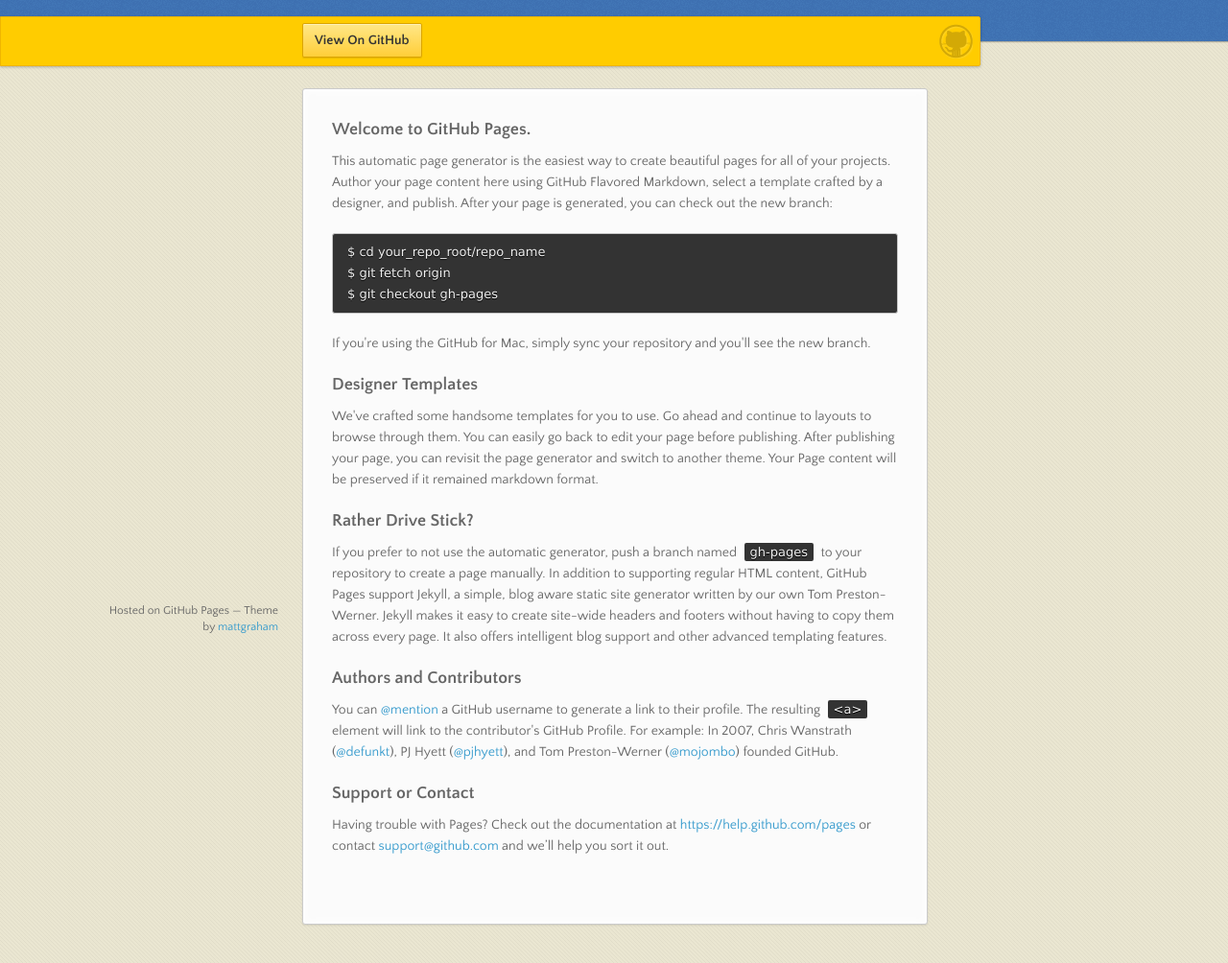
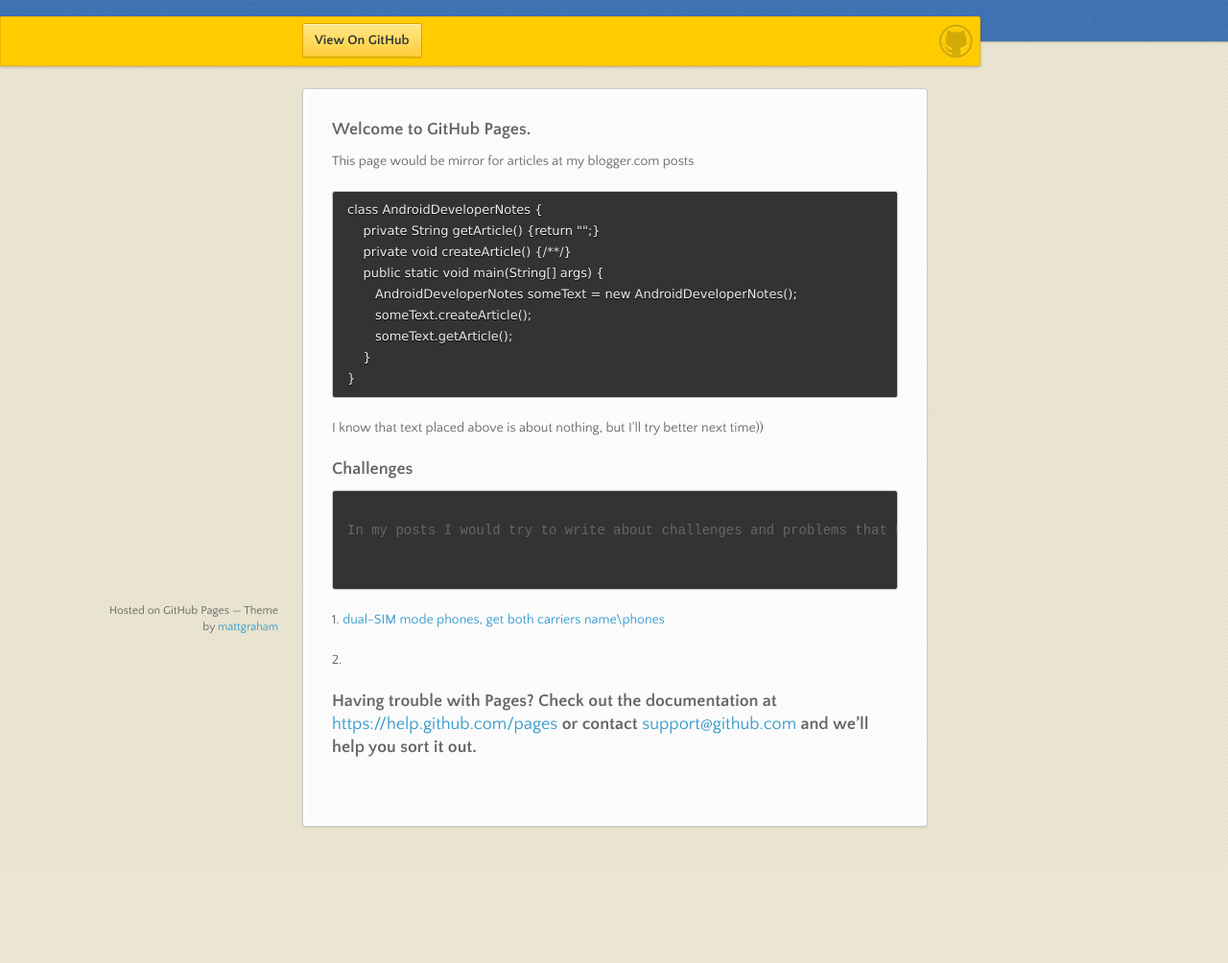
Before and after one commit to evasyuk/evasyuk.github.io, a plain HTML site: page index.html in a window 1280 px wide. Shown: the part 98-1102 px from the top of the page at 96% size. After the commit the page ends 1000 px from the top, so only its background shows below. Drawn offline with nearby package versions, Linux system fonts and the light colour scheme.

Commit message:
Update index.html

```diff
--- a/index.html
+++ b/index.html
@@ -35,32 +35,69 @@
         <h3>
 <a id="welcome-to-github-pages" class="anchor" href="#welcome-to-github-pages" aria-hidden="true"><span class="octicon octicon-link"></span></a>Welcome to GitHub Pages.</h3>
 
-<p>This automatic page generator is the easiest way to create beautiful pages for all of your projects. Author your page content here using GitHub Flavored Markdown, select a template crafted by a designer, and publish. After your page is generated, you can check out the new branch:</p>
+<p>This page would be mirror for articles at my blogger.com posts</p>
 
-<pre><code>$ cd your_repo_root/repo_name
-$ git fetch origin
-$ git checkout gh-pages
+<pre><code>class AndroidDeveloperNotes {
+    private String getArticle() {return "";}
+    private void createArticle() {/**/}
+    public static void main(String[] args) {
+       AndroidDeveloperNotes someText = new AndroidDeveloperNotes();
+       someText.createArticle();
+       someText.getArticle();
+    }
+}
 </code></pre>
 
-<p>If you're using the GitHub for Mac, simply sync your repository and you'll see the new branch.</p>
+ <p>I know that text placed above is about nothing, but I'll try better next time))</p>
 
 <h3>
-<a id="designer-templates" class="anchor" href="#designer-templates" aria-hidden="true"><span class="octicon octicon-link"></span></a>Designer Templates</h3>
+<a id="designer-templates" class="anchor" href="#designer-templates" aria-hidden="true"><span class="octicon octicon-link"></span></a>Challenges</h3>
+<pre>
+  <p>In my posts I would try to write about challenges and problems that has been faced and decided to write about</p>
+</pre>
 
-<p>We've crafted some handsome templates for you to use. Go ahead and continue to layouts to browse through them. You can easily go back to edit your page before publishing. After publishing your page, you can revisit the page generator and switch to another theme. Your Page content will be preserved if it remained markdown format.</p>
+<p> 1. <a href="http://evasyuk-andev-notes.blogspot.com/2015/12/mission-possible-get-carrier-name-andor.html" class="user-mention">dual-SIM mode phones, get both carriers name\phones</a>  </p>
+
+<p> 2. </p>
 
 <h3>
-<a id="rather-drive-stick" class="anchor" href="#rather-drive-stick" aria-hidden="true"><span class="octicon octicon-link"></span></a>Rather Drive Stick?</h3>
 
-<p>If you prefer to not use the automatic generator, push a branch named <code>gh-pages</code> to your repository to create a page manually. In addition to supporting regular HTML content, GitHub Pages support Jekyll, a simple, blog aware static site generator written by our own Tom Preston-Werner. Jekyll makes it easy to create site-wide headers and footers without having to copy them across every page. It also offers intelligent blog support and other advanced templating features.</p>
+ <div>
 
-<h3>
-<a id="authors-and-contributors" class="anchor" href="#authors-and-contributors" aria-hidden="true"><span class="octicon octicon-link"></span></a>Authors and Contributors</h3>
 
-<p>You can <a href="https://github.com/blog/821" class="user-mention">@mention</a> a GitHub username to generate a link to their profile. The resulting <code>&lt;a&gt;</code> element will link to the contributor's GitHub Profile. For example: In 2007, Chris Wanstrath (<a href="https://github.com/defunkt" class="user-mention">@defunkt</a>), PJ Hyett (<a href="https://github.com/pjhyett" class="user-mention">@pjhyett</a>), and Tom Preston-Werner (<a href="https://github.com/mojombo" class="user-mention">@mojombo</a>) founded GitHub.</p>
 
-<h3>
-<a id="support-or-contact" class="anchor" href="#support-or-contact" aria-hidden="true"><span class="octicon octicon-link"></span></a>Support or Contact</h3>
+
+
+
+
+
+
+
+
+
+
+ </div>
+
+ <p>
+
+
+
+
+
+
+
+
+
+
+
+
+
+
+
+
+
+
+ </p>
 
 <p>Having trouble with Pages? Check out the documentation at <a href="https://help.github.com/pages">https://help.github.com/pages</a> or contact <a href="mailto:support@github.com">support@github.com</a> and we’ll help you sort it out.</p>
       </section>
```
